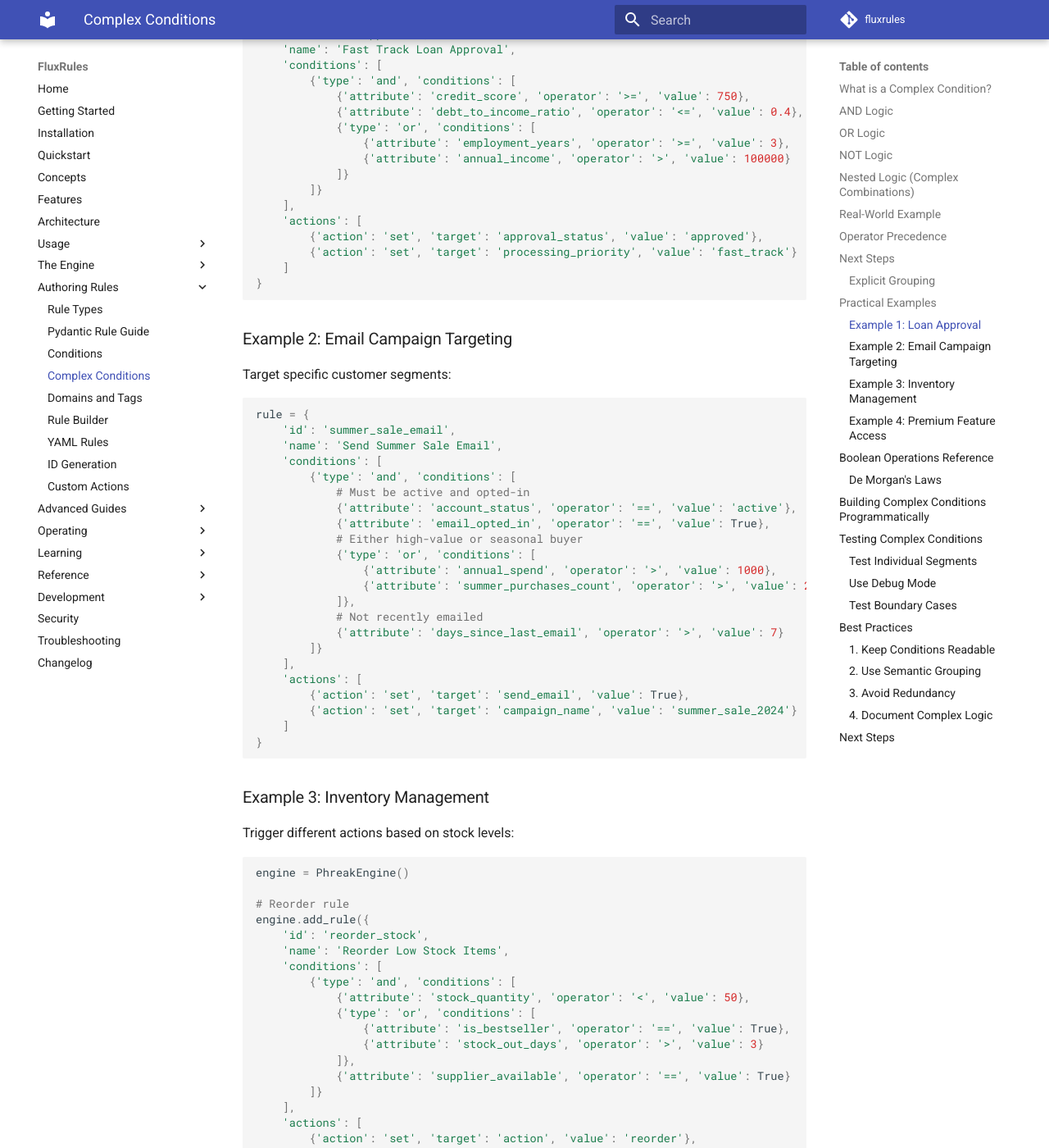
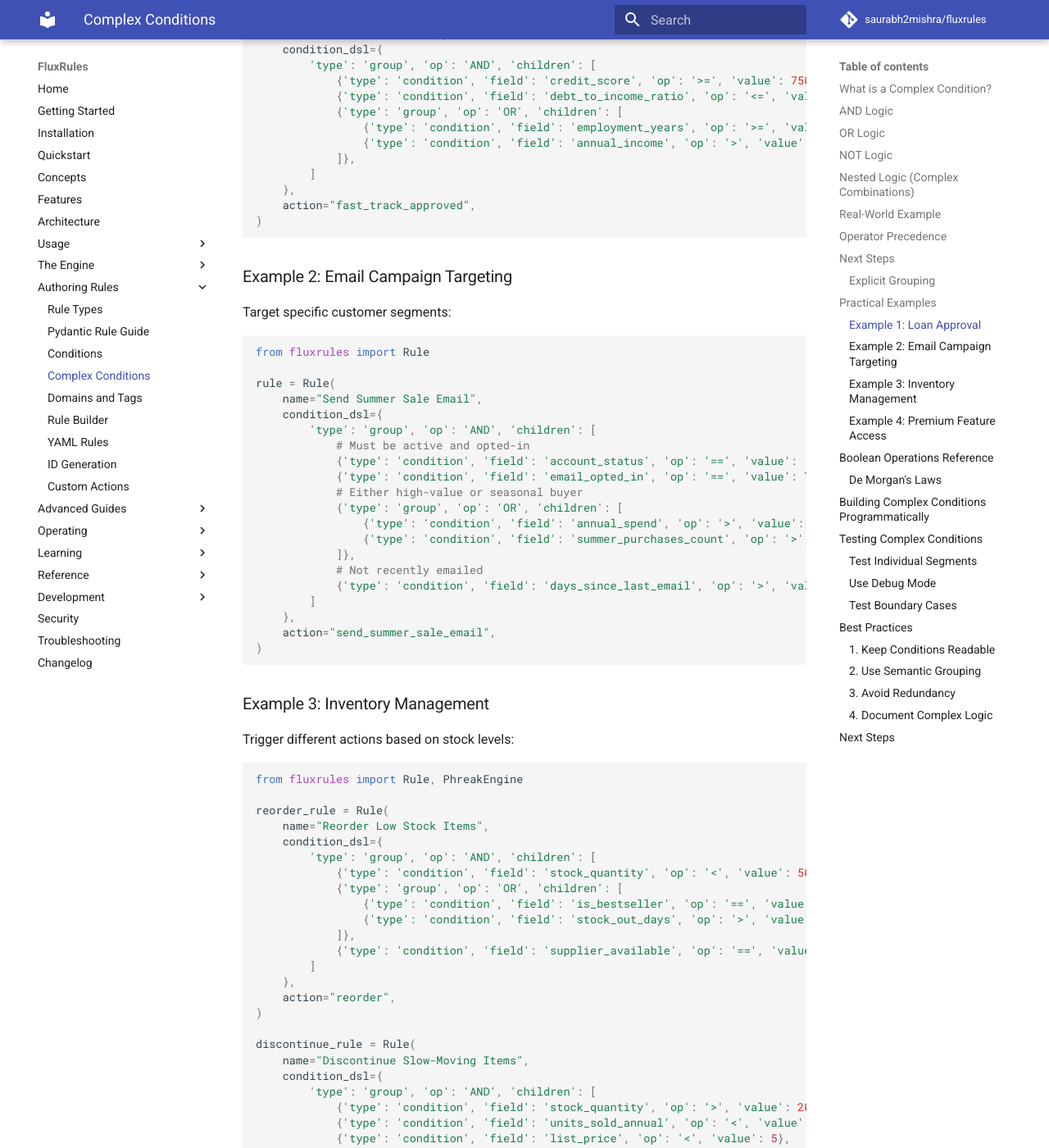
Before and after one commit to saurabh2mishra/fluxrules, an MkDocs documentation site: the page built from docs/complex-conditions.md, in a window 1280 px wide and 1400 px high, scrolled down 6204 px. Shown: the whole window at 82% size. Built offline with MkDocs 1.6.1 and Material for MkDocs 9.7.7, drawn with Linux system fonts in a browser that asks for light colours; comment, search, counter and statistics services are not loaded; some of the changed text lies outside the part shown.

Commit message:
docs: audit and fix code examples against 0.1.0 public API
Code example fixes (all verified against actual codebase):
- complex-conditions.md: replace wrong DSL format throughout (attribute/operator
  keys, type:and/or, conditions key, rule-dict API, engine.add_rule()) with
  correct Rule(condition_dsl={type:condition/group, field, op, children}) API
- load-testing.md: replace non-existent evaluate_working_memory() and
  get_matched_rules() with engine.evaluate(fact) (correct streaming API)
- features.md: correct EvaluationResult source location to domain/models.py
- quickstart.md: use canonical top-level import (from fluxrules import Rule, PhreakEngine)
- concepts.md: use canonical top-level imports on primary concept examples

Infrastructure:
- mkdocs.yml: fix site_url and repo_url to saurabh2mishra org
- pyproject.toml: add Saurabh Mishra as primary author
- .github/workflows/release.yml: Trusted Publishing OIDC release pipeline
- .github/workflows/docs.yml: auto-deploy MkDocs to GitHub Pages on main push

Co-Authored-By: Claude Sonnet 4.6 <noreply@anthropic.com>

````diff
--- a/docs/complex-conditions.md
+++ b/docs/complex-conditions.md
@@ -271,26 +270,25 @@ A OR (B AND C)  means:  Either A is true, or (B and C are both true)
 Use nested structures to be explicit about precedence:
 
 ```python
+from fluxrules import Rule
+
 # Scenario: "Gold members OR (new customers with high purchase intent)"
-rule = {
-    'id': 'retention_offer',
-    'name': 'Special Retention Offer',
-    'conditions': [
-        {'type': 'or', 'conditions': [
+rule = Rule(
+    name="Special Retention Offer",
+    condition_dsl={
+        'type': 'group', 'op': 'OR', 'children': [
             # Group 1: Existing loyal customers
-            {'attribute': 'membership_level', 'operator': '==', 'value': 'gold'},
+            {'type': 'condition', 'field': 'membership_level', 'op': '==', 'value': 'gold'},
             # Group 2: New customers with high purchase intent
-            {'type': 'and', 'conditions': [
-                {'attribute': 'is_new_customer', 'operator': '==', 'value': True},
-                {'attribute': 'cart_value', 'operator': '>', 'value': 500},
-                {'attribute': 'browse_time_minutes', 'operator': '>', 'value': 10}
-            ]}
-        ]}
-    ],
-    'actions': [
-        {'action': 'set', 'target': 'offer_type', 'value': 'premium_discount'}
-    ]
-}
+            {'type': 'group', 'op': 'AND', 'children': [
+                {'type': 'condition', 'field': 'is_new_customer', 'op': '==', 'value': True},
+                {'type': 'condition', 'field': 'cart_value', 'op': '>', 'value': 500},
+                {'type': 'condition', 'field': 'browse_time_minutes', 'op': '>', 'value': 10},
+            ]},
+        ]
+    },
+    action="premium_discount",
+)
 ```
 
 ## Practical Examples
@@ -299,125 +297,114 @@ rule = {
 Approve loans based on credit and income criteria:
 
 ```python
-rule = {
-    'id': 'loan_approval',
-    'name': 'Fast Track Loan Approval',
-    'conditions': [
-        {'type': 'and', 'conditions': [
-            {'attribute': 'credit_score', 'operator': '>=', 'value': 750},
-            {'attribute': 'debt_to_income_ratio', 'operator': '<=', 'value': 0.4},
-            {'type': 'or', 'conditions': [
-                {'attribute': 'employment_years', 'operator': '>=', 'value': 3},
-                {'attribute': 'annual_income', 'operator': '>', 'value': 100000}
-            ]}
-        ]}
-    ],
-    'actions': [
-        {'action': 'set', 'target': 'approval_status', 'value': 'approved'},
-        {'action': 'set', 'target': 'processing_priority', 'value': 'fast_track'}
-    ]
-}
+from fluxrules import Rule
+
+rule = Rule(
+    name="Fast Track Loan Approval",
+    condition_dsl={
+        'type': 'group', 'op': 'AND', 'children': [
+            {'type': 'condition', 'field': 'credit_score', 'op': '>=', 'value': 750},
+            {'type': 'condition', 'field': 'debt_to_income_ratio', 'op': '<=', 'value': 0.4},
+            {'type': 'group', 'op': 'OR', 'children': [
+                {'type': 'condition', 'field': 'employment_years', 'op': '>=', 'value': 3},
+                {'type': 'condition', 'field': 'annual_income', 'op': '>', 'value': 100000},
+            ]},
+        ]
+    },
+    action="fast_track_approved",
+)
 ```
 
 ### Example 2: Email Campaign Targeting
 Target specific customer segments:
 
 ```python
-rule = {
-    'id': 'summer_sale_email',
-    'name': 'Send Summer Sale Email',
-    'conditions': [
-        {'type': 'and', 'conditions': [
+from fluxrules import Rule
+
+rule = Rule(
+    name="Send Summer Sale Email",
+    condition_dsl={
+        'type': 'group', 'op': 'AND', 'children': [
             # Must be active and opted-in
-            {'attribute': 'account_status', 'operator': '==', 'value': 'active'},
-            {'attribute': 'email_opted_in', 'operator': '==', 'value': True},
+            {'type': 'condition', 'field': 'account_status', 'op': '==', 'value': 'active'},
+            {'type': 'condition', 'field': 'email_opted_in', 'op': '==', 'value': True},
             # Either high-value or seasonal buyer
-            {'type': 'or', 'conditions': [
-                {'attribute': 'annual_spend', 'operator': '>', 'value': 1000},
-                {'attribute': 'summer_purchases_count', 'operator': '>', 'value': 2}
+            {'type': 'group', 'op': 'OR', 'children': [
+                {'type': 'condition', 'field': 'annual_spend', 'op': '>', 'value': 1000},
+                {'type': 'condition', 'field': 'summer_purchases_count', 'op': '>', 'value': 2},
             ]},
             # Not recently emailed
-            {'attribute': 'days_since_last_email', 'operator': '>', 'value': 7}
-        ]}
-    ],
-    'actions': [
-        {'action': 'set', 'target': 'send_email', 'value': True},
-        {'action': 'set', 'target': 'campaign_name', 'value': 'summer_sale_2024'}
-    ]
-}
+            {'type': 'condition', 'field': 'days_since_last_email', 'op': '>', 'value': 7},
+        ]
+    },
+    action="send_summer_sale_email",
+)
 ```
 
 ### Example 3: Inventory Management
 Trigger different actions based on stock levels:
 
 ```python
+from fluxrules import Rule, PhreakEngine
+
+reorder_rule = Rule(
+    name="Reorder Low Stock Items",
+    condition_dsl={
+        'type': 'group', 'op': 'AND', 'children': [
+            {'type': 'condition', 'field': 'stock_quantity', 'op': '<', 'value': 50},
+            {'type': 'group', 'op': 'OR', 'children': [
+                {'type': 'condition', 'field': 'is_bestseller', 'op': '==', 'value': True},
+                {'type': 'condition', 'field': 'stock_out_days', 'op': '>', 'value': 3},
+            ]},
+            {'type': 'condition', 'field': 'supplier_available', 'op': '==', 'value': True},
+        ]
+    },
+    action="reorder",
+)
+
+discontinue_rule = Rule(
+    name="Discontinue Slow-Moving Items",
+    condition_dsl={
+        'type': 'group', 'op': 'AND', 'children': [
+            {'type': 'condition', 'field': 'stock_quantity', 'op': '>', 'value': 200},
+            {'type': 'condition', 'field': 'units_sold_annual', 'op': '<', 'value': 10},
+            {'type': 'condition', 'field': 'list_price', 'op': '<', 'value': 5},
+        ]
+    },
+    action="discontinue",
+)
+
 engine = PhreakEngine()
-
-# Reorder rule
-engine.add_rule({
-    'id': 'reorder_stock',
-    'name': 'Reorder Low Stock Items',
-    'conditions': [
-        {'type': 'and', 'conditions': [
-            {'attribute': 'stock_quantity', 'operator': '<', 'value': 50},
-            {'type': 'or', 'conditions': [
-                {'attribute': 'is_bestseller', 'operator': '==', 'value': True},
-                {'attribute': 'stock_out_days', 'operator': '>', 'value': 3}
-            ]},
-            {'attribute': 'supplier_available', 'operator': '==', 'value': True}
-        ]}
-    ],
-    'actions': [
-        {'action': 'set', 'target': 'action', 'value': 'reorder'},
-        {'action': 'set', 'target': 'quantity', 'value': 100}
-    ]
-})
-
-# Discontinue rule
-engine.add_rule({
-    'id': 'discontinue_item',
-    'name': 'Discontinue Slow-Moving Items',
-    'conditions': [
-        {'type': 'and', 'conditions': [
-            {'attribute': 'stock_quantity', 'operator': '>', 'value': 200},
-            {'attribute': 'units_sold_annual', 'operator': '<', 'value': 10},
-            {'attribute': 'list_price', 'operator': '<', 'value': 5}
-        ]}
-    ],
-    'actions': [
-        {'action': 'set', 'target': 'action', 'value': 'discontinue'}
-    ]
-})
+engine.load_rules([reorder_rule, discontinue_rule])
 ```
 
 ### Example 4: Premium Feature Access
 Grant features based on subscription and usage:
 
 ```python
-rule = {
-    'id': 'advanced_analytics',
-    'name': 'Grant Advanced Analytics Access',
-    'conditions': [
-        {'type': 'and', 'conditions': [
+from fluxrules import Rule
+
+rule = Rule(
+    name="Grant Advanced Analytics Access",
+    condition_dsl={
+        'type': 'group', 'op': 'AND', 'children': [
             # Must have active subscription
-            {'attribute': 'subscription_status', 'operator': '==', 'value': 'active'},
+            {'type': 'condition', 'field': 'subscription_status', 'op': '==', 'value': 'active'},
             # Must be on Pro plan or higher
-            {'type': 'or', 'conditions': [
-                {'attribute': 'plan_type', 'operator': 'in', 'value': ['pro', 'enterprise']},
+            {'type': 'group', 'op': 'OR', 'children': [
+                {'type': 'condition', 'field': 'plan_type', 'op': 'in', 'value': ['pro', 'enterprise']},
                 # OR free tier but heavy user
-                {'type': 'and', 'conditions': [
-                    {'attribute': 'plan_type', 'operator': '==', 'value': 'free'},
-                    {'attribute': 'api_calls_monthly', 'operator': '>', 'value': 100000}
-                ]}
+                {'type': 'group', 'op': 'AND', 'children': [
+                    {'type': 'condition', 'field': 'plan_type', 'op': '==', 'value': 'free'},
+                    {'type': 'condition', 'field': 'api_calls_monthly', 'op': '>', 'value': 100000},
+                ]},
             ]},
             # Not suspended
-            {'attribute': 'is_suspended', 'operator': '==', 'value': False}
-        ]}
-    ],
-    'actions': [
-        {'action': 'set', 'target': 'feature_enabled', 'value': True}
-    ]
-}
+            {'type': 'condition', 'field': 'is_suspended', 'op': '==', 'value': False},
+        ]
+    },
+    action="grant_advanced_analytics",
+)
 ```
 
 ## Boolean Operations Reference
@@ -435,51 +422,42 @@ NOT (A OR B)   ≡  (NOT A) AND (NOT B)
 ## Building Complex Conditions Programmatically
 
 ```python
-from fluxrules import PhreakEngine
+from fluxrules import Rule, PhreakEngine
 
-engine = PhreakEngine()
-
-# Build conditions step by step
+# Build sub-conditions step by step, then compose them
 credit_check = {
-    'type': 'and',
-    'conditions': [
-        {'attribute': 'credit_score', 'operator': '>=', 'value': 700},
-        {'attribute': 'credit_inquiries_30days', 'operator': '<', 'value': 3}
+    'type': 'group', 'op': 'AND',
+    'children': [
+        {'type': 'condition', 'field': 'credit_score', 'op': '>=', 'value': 700},
+        {'type': 'condition', 'field': 'credit_inquiries_30days', 'op': '<', 'value': 3},
     ]
 }
 
 income_check = {
-    'attribute': 'annual_income',
-    'operator': '>=',
-    'value': 50000
+    'type': 'condition', 'field': 'annual_income', 'op': '>=', 'value': 50000
 }
 
 employment_check = {
-    'type': 'or',
-    'conditions': [
-        {'attribute': 'employment_status', 'operator': '==', 'value': 'employed'},
-        {'attribute': 'is_self_employed', 'operator': '==', 'value': True},
-        {'attribute': 'retirement_account_balance', 'operator': '>', 'value': 200000}
+    'type': 'group', 'op': 'OR',
+    'children': [
+        {'type': 'condition', 'field': 'employment_status', 'op': '==', 'value': 'employed'},
+        {'type': 'condition', 'field': 'is_self_employed', 'op': '==', 'value': True},
+        {'type': 'condition', 'field': 'retirement_account_balance', 'op': '>', 'value': 200000},
     ]
 }
 
-# Combine them
-rule = {
-    'id': 'credit_card_approval',
-    'name': 'Credit Card Approval',
-    'conditions': [
-        {'type': 'and', 'conditions': [
-            credit_check,
-            income_check,
-            employment_check
-        ]}
-    ],
-    'actions': [
-        {'action': 'set', 'target': 'card_approved', 'value': True}
-    ]
-}
+# Combine them into a Rule
+rule = Rule(
+    name="Credit Card Approval",
+    condition_dsl={
+        'type': 'group', 'op': 'AND',
+        'children': [credit_check, income_check, employment_check],
+    },
+    action="approve_card",
+)
 
-engine.add_rule(rule)
+engine = PhreakEngine()
+engine.load_rules([rule])
 ```
 
 ## Testing Complex Conditions
@@ -524,16 +502,16 @@ for fact in boundary_cases:
 ### 1. Keep Conditions Readable
 ```python
 # Good: Easy to understand intent
-{'type': 'and', 'conditions': [
-    {'attribute': 'age', 'operator': '>=', 'value': 18},
-    {'attribute': 'has_drivers_license', 'operator': '==', 'value': True}
+{'type': 'group', 'op': 'AND', 'children': [
+    {'type': 'condition', 'field': 'age', 'op': '>=', 'value': 18},
+    {'type': 'condition', 'field': 'has_drivers_license', 'op': '==', 'value': True}
 ]}
 
 # Harder to read: Too nested
-{'type': 'or', 'conditions': [
-    {'type': 'and', 'conditions': [
-        {'type': 'or', 'conditions': [...]},
-        {'type': 'and', 'conditions': [...]}
+{'type': 'group', 'op': 'OR', 'children': [
+    {'type': 'group', 'op': 'AND', 'children': [
+        {'type': 'group', 'op': 'OR', 'children': [...]},
+        {'type': 'group', 'op': 'AND', 'children': [...]}
     ]},
     ...
 ]}
@@ -545,17 +523,17 @@ Group related conditions together:
 ```python
 # Good: Grouped by concept
 {
-    'type': 'and',
-    'conditions': [
+    'type': 'group', 'op': 'AND',
+    'children': [
         # Account verification
-        {'type': 'and', 'conditions': [
-            {'attribute': 'email_verified', 'operator': '==', 'value': True},
-            {'attribute': 'phone_verified', 'operator': '==', 'value': True}
+        {'type': 'group', 'op': 'AND', 'children': [
+            {'type': 'condition', 'field': 'email_verified', 'op': '==', 'value': True},
+            {'type': 'condition', 'field': 'phone_verified', 'op': '==', 'value': True}
         ]},
         # Payment method
-        {'type': 'or', 'conditions': [
-            {'attribute': 'has_credit_card', 'operator': '==', 'value': True},
-            {'attribute': 'has_bank_account', 'operator': '==', 'value': True}
+        {'type': 'group', 'op': 'OR', 'children': [
+            {'type': 'condition', 'field': 'has_credit_card', 'op': '==', 'value': True},
+            {'type': 'condition', 'field': 'has_bank_account', 'op': '==', 'value': True}
         ]}
     ]
 }
@@ -564,36 +542,39 @@ Group related conditions together:
 ### 3. Avoid Redundancy
 ```python
 # Good: Simple and clear
-{'type': 'and', 'conditions': [
-    {'attribute': 'age', 'operator': '>=', 'value': 18},
-    {'attribute': 'country', 'operator': 'in', 'value': ['US', 'CA', 'UK']}
+{'type': 'group', 'op': 'AND', 'children': [
+    {'type': 'condition', 'field': 'age', 'op': '>=', 'value': 18},
+    {'type': 'condition', 'field': 'country', 'op': 'in', 'value': ['US', 'CA', 'UK']}
 ]}
 
 # Redundant: age >= 18 AND age >= 0 is unnecessary
-{'type': 'and', 'conditions': [
-    {'attribute': 'age', 'operator': '>=', 'value': 18},
-    {'attribute': 'age', 'operator': '>=', 'value': 0}
+{'type': 'group', 'op': 'AND', 'children': [
+    {'type': 'condition', 'field': 'age', 'op': '>=', 'value': 18},
+    {'type': 'condition', 'field': 'age', 'op': '>=', 'value': 0}
 ]}
 ```
 
 ### 4. Document Complex Logic
 ```python
-rule = {
-    'id': 'special_pricing',
-    'name': 'Apply Special Pricing',
-    'description': 'Grant special pricing if (new customer OR loyal customer) AND (high order value)',
-    'conditions': [
-        {'type': 'and', 'conditions': [
+from fluxrules import Rule
+
+# Grant special pricing if (new customer OR loyal customer) AND (high order value)
+rule = Rule(
+    name="Apply Special Pricing",
+    description="Grant special pricing if (new customer OR loyal customer) AND (high order value)",
+    condition_dsl={
+        'type': 'group', 'op': 'AND', 'children': [
             # New OR loyal customers
-            {'type': 'or', 'conditions': [
-                {'attribute': 'days_as_customer', 'operator': '<', 'value': 30},
-                {'attribute': 'lifetime_purchases', 'operator': '>', 'value': 10000}
+            {'type': 'group', 'op': 'OR', 'children': [
+                {'type': 'condition', 'field': 'days_as_customer', 'op': '<', 'value': 30},
+                {'type': 'condition', 'field': 'lifetime_purchases', 'op': '>', 'value': 10000},
             ]},
             # With significant orders
-            {'attribute': 'current_order_value', 'operator': '>', 'value': 500}
-        ]}
-    ]
-}
+            {'type': 'condition', 'field': 'current_order_value', 'op': '>', 'value': 500},
+        ]
+    },
+    action="apply_special_pricing",
+)
 ```
 
 ## Next Steps
--- a/mkdocs.yml
+++ b/mkdocs.yml
@@ -1,8 +1,8 @@
 site_name: FluxRules
 site_description: Python rule evaluation toolkit with optional API, powered by the PHREAK engine
-site_url: https://fluxrules.github.io/fluxrules/
-repo_url: https://github.com/fluxrules/fluxrules
-repo_name: fluxrules
+site_url: https://saurabh2mishra.github.io/fluxrules/
+repo_url: https://github.com/saurabh2mishra/fluxrules
+repo_name: saurabh2mishra/fluxrules
 
 docs_dir: docs
 
--- a/pyproject.toml
+++ b/pyproject.toml
@@ -9,7 +9,10 @@ description = "Backend-first rules engine library with optional API adapters"
 readme = "README.md"
 requires-python = ">=3.10"
 license = { text = "MIT" }
-authors = [{ name = "FluxRules Contributors" }]
+authors = [
+  { name = "Saurabh Mishra", email = "saurabh2.mishra@gmail.com" },
+  { name = "FluxRules Contributors" },
+]
 # The core import chain (fluxrules.domain.unified_rule) requires pydantic.
 # SQLAlchemy is NOT required at core import - it is lazily loaded by the
 # optional persistence/prefilter paths (see the `sql` extra).
````
Also changed, not shown: other parts of docs/complex-conditions.md (+1 -2 lines), docs/concepts.md (+3 -4 lines), docs/features.md (+1 -1 lines), docs/load-testing.md (+6 -5 lines), docs/quickstart.md (+1 -2 lines), 2 other files.
